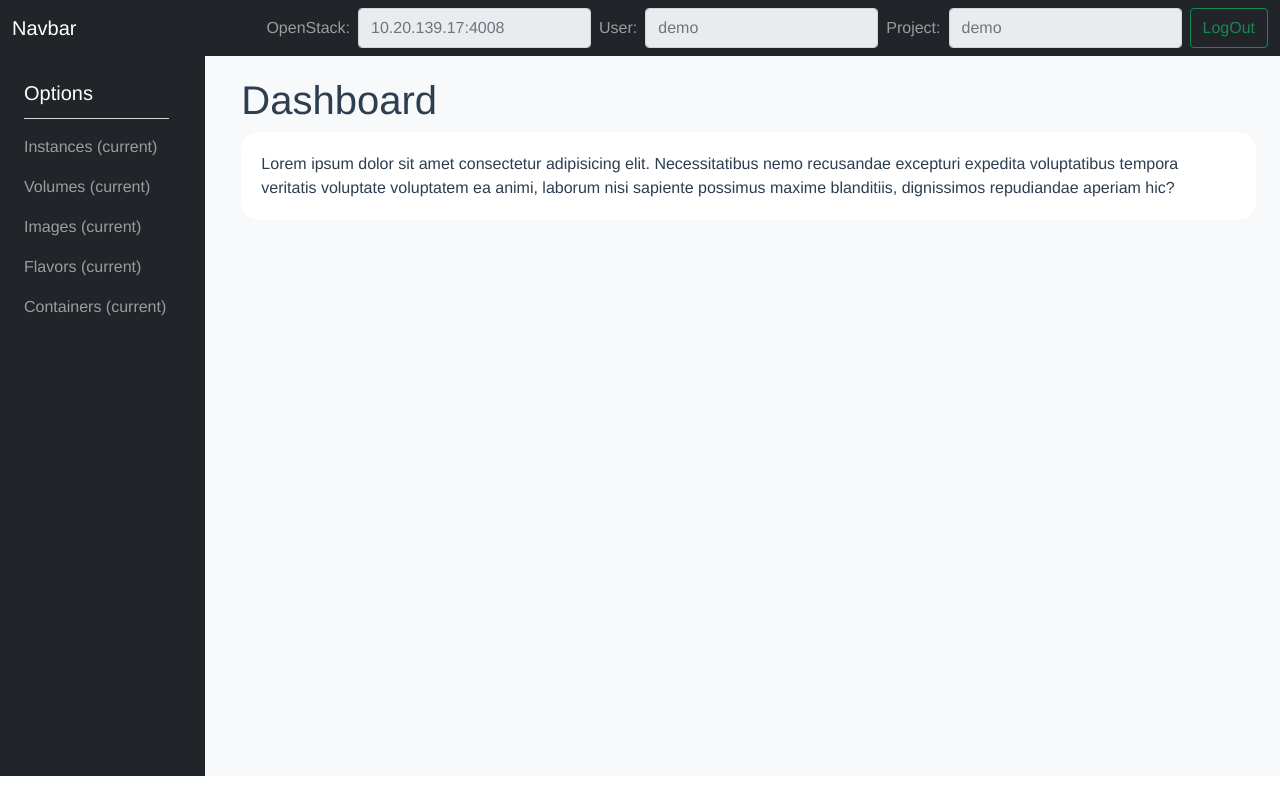
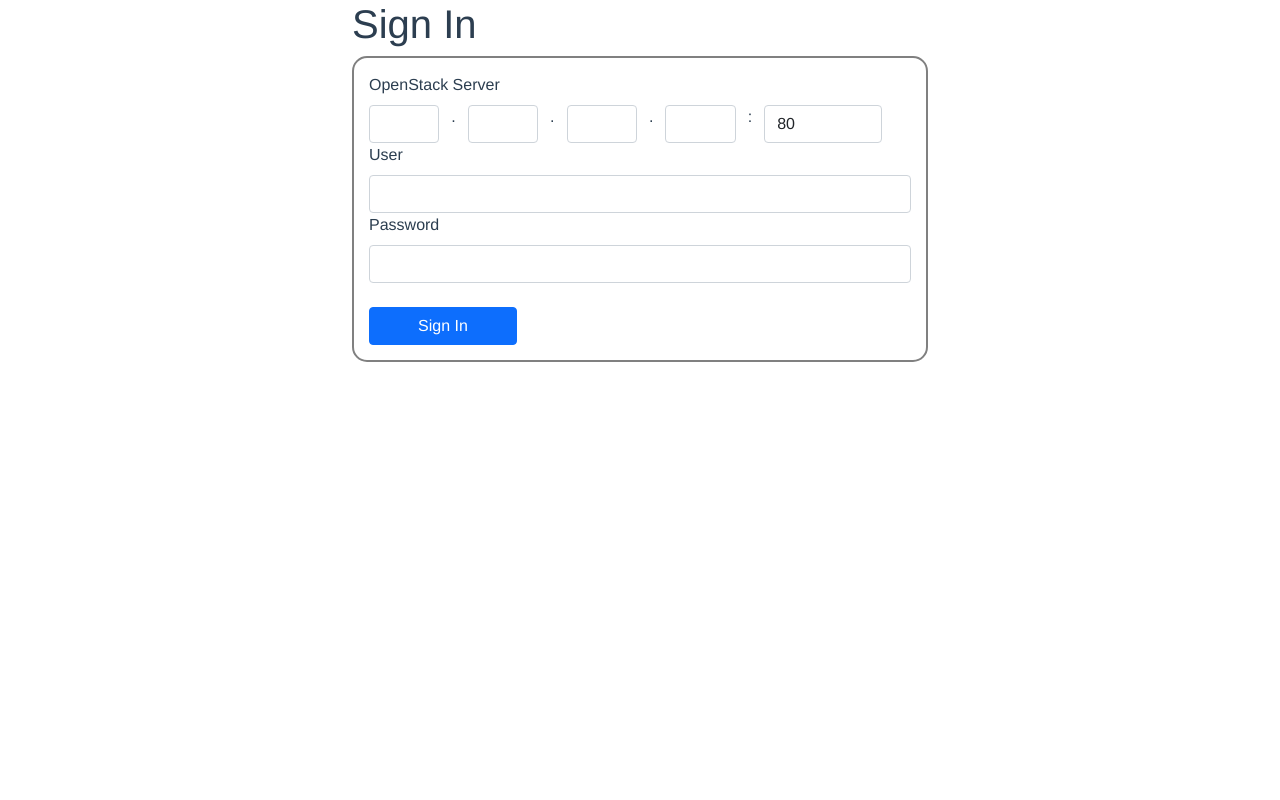
Before and after one commit to GFrancV/VueStack, a Vue app: page /#/dashboard in a window 1280 px wide. Built offline with nearby package versions, Linux system fonts and the light colour scheme; what vue-toast-notification would draw is missing.

Commit message:
Login and list projects are ready to use.

```diff
--- a/src/App.vue
+++ b/src/App.vue
@@ -1,19 +1,32 @@
 <template>
-	<nav class="navbar navbar-dark bg-dark">
+	<!-- Navbar -->
+	<nav v-if="token != ''" class="navbar navbar-dark bg-dark">
 		<div class="container-fluid">
 			<a class="navbar-brand">Navbar</a>
 			<form class="d-flex">
 				<span class="navbar-text"> OpenStack: </span>
-				<input class="form-control me-2" type="text" placeholder="10.20.139.17:4008" readonly />
+				<input class="form-control me-2" v-model="openStack" type="text" readonly />
 				<span class="navbar-text"> User: </span>
-				<input class="form-control me-2" type="text" placeholder="demo" readonly />
+				<input
+					class="form-control me-2"
+					v-model="username"
+					type="text"
+					placeholder="demo"
+					readonly
+				/>
 				<span class="navbar-text"> Project: </span>
-				<input class="form-control me-2" type="text" placeholder="demo" readonly />
+				<select class="form-select" name="project" id="">
+					<option selected>demo</option>
+					<option>xd</option>
+					<option>xd1</option>
+				</select>
 				<button class="btn btn-outline-success" type="submit">LogOut</button>
 			</form>
 		</div>
 	</nav>
-	<div class="row">
+
+	<!-- SlideBar -->
+	<div v-if="Object.keys(projects).length != 0" class="row">
 		<div class="col-sm-2 slidebar bg-dark navbar-dark">
 			<div class="container">
 				<h3 class="navbar-brand">Options</h3>
@@ -39,11 +52,50 @@
 		</div>
 		<div class="col-sm-10 content bg-light">
 			<div class="container">
+				<div v-for="project in projects" :key="project">
+					{{ project.name }}
+				</div>
 				<router-view />
 			</div>
 		</div>
 	</div>
+
+	<div v-if="token == ''" class="container">
+		<sign-in @getToken="getToken" @getProjects="getProjects"></sign-in>
+	</div>
 </template>
+
+<script>
+	import SignIn from "./views/SignIn.vue"
+
+	export default {
+		components: { SignIn },
+		name: "RootComponent",
+		data() {
+			return {
+				username: "",
+				openStack: "",
+				token: "",
+				userId: "",
+				projects: {},
+			}
+		},
+
+		methods: {
+			getToken(token, username, userId, openStack) {
+				this.token = token
+				this.username = username
+				this.userId = userId
+				this.openStack = openStack
+			},
+
+			getProjects(projects) {
+				this.projects = projects
+			},
+		},
+		mounted() {},
+	}
+</script>
 
 <style>
 	@import "./assets/css/styles.css";
@@ -52,3 +104,14 @@
 		margin-right: 8px;
 	}
 </style>
+
+{"projects": [{"id": "2f1d51eee0794b35b03e10ada97a614a", "name": "invisible_to_admin", "domain_id":
+"default", "description": "", "enabled": true, "parent_id": "default", "is_domain": false, "tags":
+[], "options": {}, "links": {"self":
+"http://192.168.56.102/identity/v3/projects/2f1d51eee0794b35b03e10ada97a614a"}}, {"id":
+"e0bdcf5342214407b458f33d481640ae", "name": "demo", "domain_id": "default", "description": "",
+"enabled": true, "parent_id": "default", "is_domain": false, "tags": [], "options": {}, "links":
+{"self": "http://192.168.56.102/identity/v3/projects/e0bdcf5342214407b458f33d481640ae"}}], "links":
+{"next": null, "self":
+"http://192.168.56.102/identity/v3/users/56b94d6cdf1e4183a58234d6e5c5f84e/projects", "previous":
+null}}
--- a/src/main.js
+++ b/src/main.js
@@ -13,7 +13,9 @@
 import Toaster from "vue-toast-notification"
 import "vue-toast-notification/dist/theme-sugar.css"
 
-axios.defaults.timeout = 55000
 const app = createApp(App).use(router).use(VueAxios, axios).use(Toaster)
 
+//Global variables
+app.config.globalProperties.$token = ""
+
 app.mount("#app")
--- a/src/views/SignIn.vue
+++ b/src/views/SignIn.vue
@@ -63,7 +63,14 @@
 				required
 			/>
 			<br />
-			<button type="button" class="btn btn-primary px-5" @click="checkForm">Login</button>
+			<button
+				:disabled="loading == true ? true : false"
+				type="button"
+				class="btn btn-primary px-5"
+				@click="checkForm"
+			>
+				{{ msgBtn }}
+			</button>
 		</div>
 	</div>
 </template>
@@ -79,37 +86,52 @@
 					username: "",
 					password: "",
 				},
+				token: "",
+				loading: false,
 				openstack: "",
-				errors: null,
-				message: {
-					auth: {
-						identity: {
-							methods: ["password"],
-							password: {
-								user: {
-									name: "demo",
-									domain: {
-										name: "Default",
-									},
-									password: "devstack",
-								},
-							},
-						},
-					},
-				},
+				userId: "",
+				projects: {},
 			}
 		},
+
 		methods: {
 			checkForm() {
-				//if (this.credentials.ip == "") this.$toast.error("Ip of server is required!")
-				//if (this.credentials.port == "") this.$toast.error("Port of server is required!")
+				var ipValid = this.checkIp()
+
+				if (Object.keys(this.credentials.ip).length < 4)
+					this.$toast.error("Ip of server is required!")
+				if (!ipValid) this.$toast.error("Invalid Ip!")
+				if (this.credentials.port == "") this.$toast.error("Port of server is required!")
 				if (this.credentials.username == "") this.$toast.error("Username is required!")
 				if (this.credentials.password == "") this.$toast.error("Password is required!")
-				if (this.credentials.password != "" && this.credentials.username != "") this.login()
+				if (
+					this.credentials.password != "" &&
+					this.credentials.username != "" &&
+					ipValid &&
+					Object.keys(this.credentials.ip).length == 4
+				)
+					this.login()
 			},
 
-			login() {
-				this.axios
+			checkIp() {
+				var error = false
+
+				for (let i = 0; i < Object.keys(this.credentials.ip).length; i++) {
+					if (this.credentials.ip[i] > 255 || this.credentials.ip[i] < 0) error = true
+
+					this.openstack += this.credentials.ip[i]
+					if (i <= 2) this.openstack += "."
+				}
+
+				this.openstack += ":" + this.credentials.port
+
+				return !error
+			},
+
+			async login() {
+				this.loading = true
+
+				await this.axios
 					.post(
 						"http://" +
 							this.credentials.ip[0] +
@@ -128,11 +150,11 @@
 									methods: ["password"],
 									password: {
 										user: {
-											name: this.credentials.username,
+											name: "demo", //this.credentials.username,
 											domain: {
 												name: "Default",
 											},
-											password: this.credentials.password,
+											password: "secret", //this.credentials.password,
 										},
 									},
 									scope: {
@@ -150,19 +172,73 @@
 						}
 					)
 					.then(response => {
-						this.user = response.data.token.user
-						this.user.token = response.headers["x-subject-token"]
-						this.user.scope = "project"
-						//this.getProjects()
 						this.loading = false
+						this.token = response.headers["x-subject-token"]
+						this.userId = response.data.token.user.id
+						this.getProjects()
+						this.$emit(
+							"getToken",
+							this.token,
+							this.credentials.username,
+							this.userId,
+							this.openstack
+						)
 						this.$toast.success("SignIn successful!")
-						console.log(response)
 					})
 					.catch(error => {
-						if (error.response.status == 401)
-							this.$toast.error("Failed to login! Wrong username or password")
+						if (error.response) {
+							if (error.response.status == 401)
+								this.$toast.error("Failed to login! Wrong username or password")
+						} else this.$toast.error("OpenStack server are unreachable!")
+
 						this.loading = false
 					})
+
+				this.loading = false
+			},
+
+			async getProjects() {
+				await this.axios
+					.get(
+						"http://" +
+							this.credentials.ip[0] +
+							"." +
+							this.credentials.ip[1] +
+							"." +
+							this.credentials.ip[2] +
+							"." +
+							this.credentials.ip[3] +
+							":" +
+							this.credentials.port +
+							"/identity/v3/users/" +
+							this.userId +
+							"/projects",
+						{
+							headers: { "x-auth-token": this.token },
+						}
+					)
+					.then(response => {
+						this.projects = response.data.projects
+						this.$emit("getProjects", this.projects)
+					})
+					.catch(response => {
+						var error_message = "Somethign went wrong..."
+						if (response == "Error: Request failed with status code 401") {
+							error_message = "Invalid credentials..."
+						}
+						this.$toasted.error(error_message, {
+							theme: "outline",
+							position: "top-right",
+							duration: 5000,
+						})
+						this.loadingProjects = false
+					})
+			},
+		},
+		computed: {
+			msgBtn() {
+				if (this.loading) return "Connecting to server..."
+				else return "Sign In"
 			},
 		},
 	}
```
